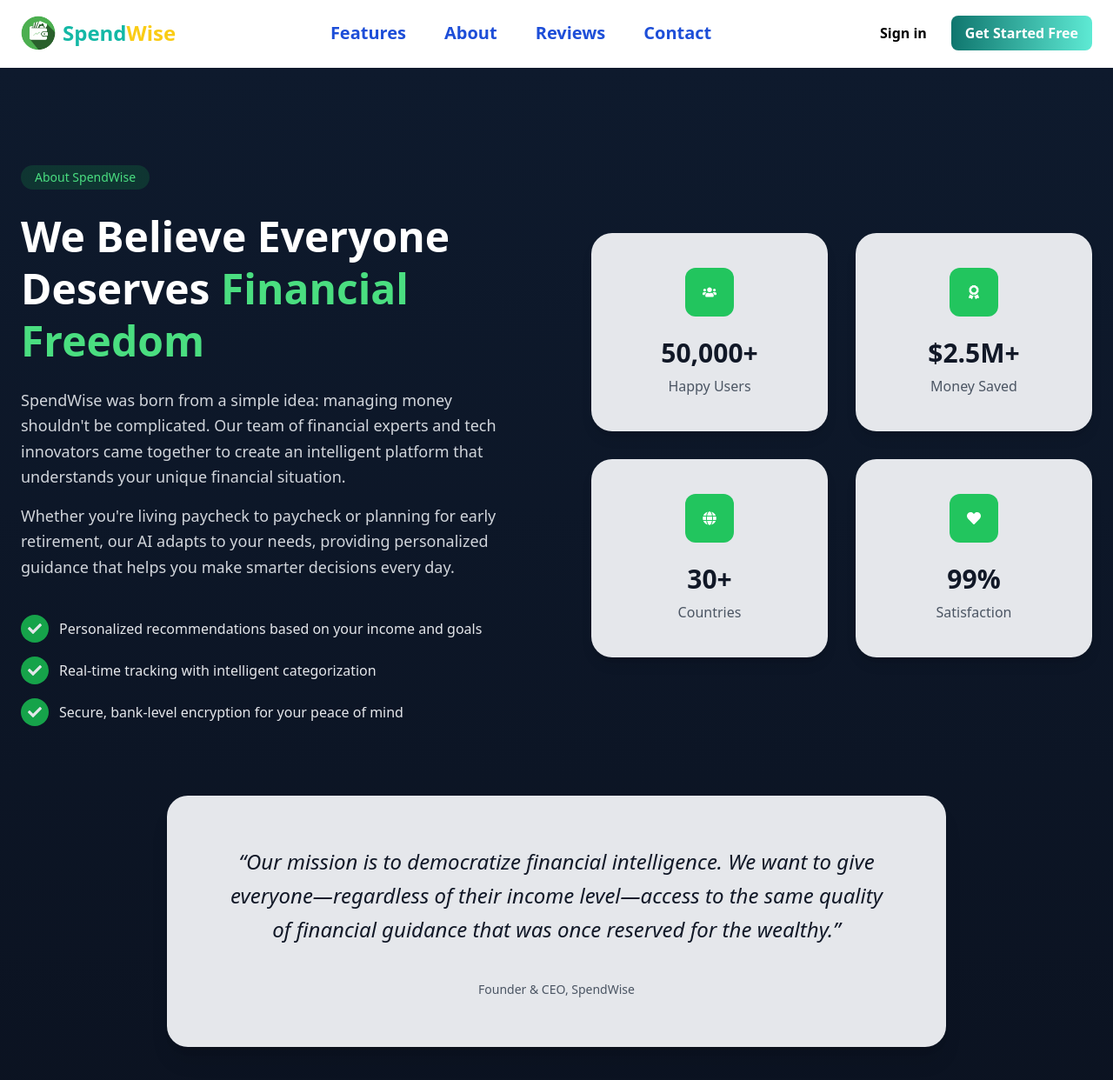
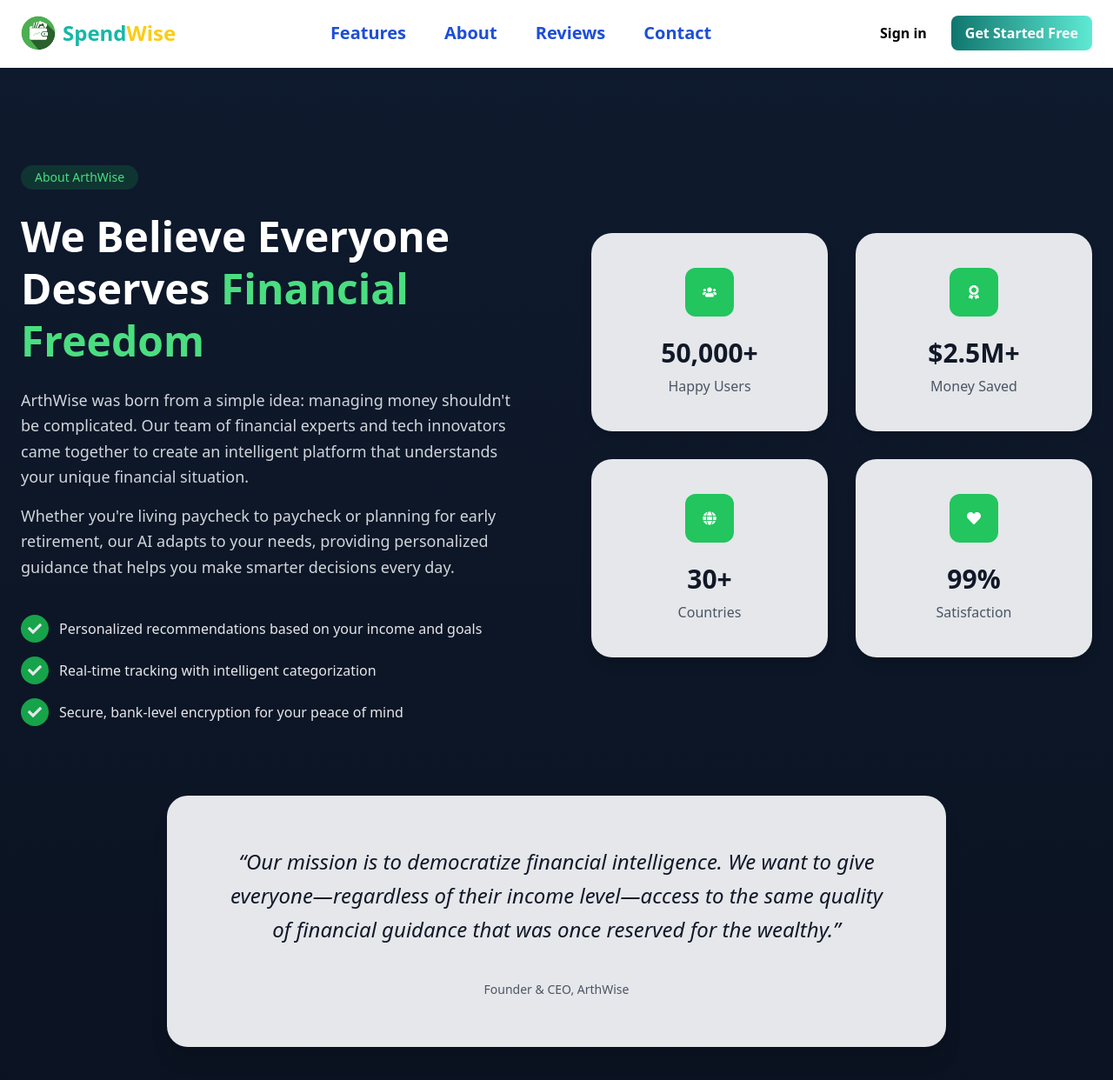
Before and after one commit to BibhuPrasadBaliarsingh/expencetrackerfrontend, a React (Vite) app: page /about in a window 1280 px wide. Shown: the top 1242 px of the page at 87% size. Built offline with nearby package versions, Linux system fonts and the light colour scheme.

Commit message:
update changes

```diff
--- a/index.html
+++ b/index.html
@@ -4,7 +4,7 @@
     <meta charset="UTF-8" />
     <link rel="icon" type="image/svg+xml" href="/logo.png" />
     <meta name="viewport" content="width=device-width, initial-scale=1.0" />
-    <title>SpendWise</title>
+    <title>ArthWise</title>
   </head>
   <body>
     <div id="root"></div>
--- a/src/components/dashboard/Dashboard.jsx
+++ b/src/components/dashboard/Dashboard.jsx
@@ -41,7 +41,7 @@ const Dashboard = () => {
 
         <div className="flex items-center justify-between p-6 border-b border-gray-200 dark:border-white/10">
           <div>
-            <p className="text-sm uppercase tracking-[0.3em] text-teal-500">SpendWise</p>
+            <p className="text-sm uppercase tracking-[0.3em] text-teal-500">ArthWise</p>
             <h1 className="text-2xl font-bold mt-2 text-slate-900 dark:text-white">Dashboard</h1>
           </div>
 
--- a/src/components/dashboard/Dashboard_welcome.jsx
+++ b/src/components/dashboard/Dashboard_welcome.jsx
@@ -71,7 +71,7 @@ const Dashboard_welcome = () => {
       <div className="rounded-[2rem] bg-white/90 dark:bg-[#0B1220]/90 border border-slate-200 dark:border-white/10 shadow-2xl p-8 backdrop-blur-xl">
         <div className="flex flex-col lg:flex-row justify-between gap-6 items-start">
           <div className="max-w-2xl">
-            <p className="text-sm uppercase tracking-[0.35em] text-teal-500 mb-3">SpendWise Dashboard</p>
+            <p className="text-sm uppercase tracking-[0.35em] text-teal-500 mb-3">ArthWise Dashboard</p>
             <h1 className="text-3xl sm:text-4xl font-bold text-slate-900 dark:text-white mb-4">
               Hello, {user?.name || 'Investor'}.
             </h1>
@@ -115,7 +115,7 @@ const Dashboard_welcome = () => {
             ) : (
               <div className="space-y-3">
                 <p className="text-sm font-semibold text-slate-900 dark:text-white">No income added yet</p>
-                <p className="text-xs text-slate-500 dark:text-slate-400">Add your monthly income so SpendWise can show your budget breakdown.</p>
+                <p className="text-xs text-slate-500 dark:text-slate-400">Add your monthly income so ArthWise can show your budget breakdown.</p>
                 <Link
                   to="/dashboard/profile"
                   className="inline-flex items-center justify-center rounded-full bg-teal-600 text-white px-4 py-2 text-sm font-medium hover:bg-teal-500 transition"
--- a/src/components/footer/Footer.jsx
+++ b/src/components/footer/Footer.jsx
@@ -57,7 +57,7 @@ const Footer = () => {
 
       {/* Bottom Section */}
       <div className="max-w-7xl mx-auto px-6 py-6 flex flex-col sm:flex-row items-center justify-between gap-4 text-sm">
-        <p>© 2026 SpendWise. All rights reserved.</p>
+        <p>© 2026 ArthWise. All rights reserved.</p>
         <p>
           Made with <span className="text-red-500">❤️</span> for your financial
           freedom
--- a/src/components/pages/About.jsx
+++ b/src/components/pages/About.jsx
@@ -17,7 +17,7 @@ const About = () => {
         {/* LEFT CONTENT */}
         <div>
           <span className="inline-block bg-green-600/20 text-green-400 px-4 py-1 rounded-full text-sm mb-6">
-            About SpendWise
+            About ArthWise
           </span>
 
           <h2 className="text-5xl font-bold text-white leading-tight">
@@ -27,7 +27,7 @@ const About = () => {
           </h2>
 
           <p className="mt-6 text-gray-300 text-lg leading-relaxed">
-            SpendWise was born from a simple idea: managing money shouldn't be
+            ArthWise was born from a simple idea: managing money shouldn't be
             complicated. Our team of financial experts and tech innovators came
             together to create an intelligent platform that understands your
             unique financial situation.
@@ -98,7 +98,7 @@ const About = () => {
 
           <div className="mt-10">
             <p className="text-gray-600 text-sm">
-              Founder & CEO, SpendWise
+              Founder & CEO, ArthWise
             </p>
           </div>
         </div>
--- a/src/components/pages/Contact.jsx
+++ b/src/components/pages/Contact.jsx
@@ -81,8 +81,8 @@ const Contact = () => {
                 {
                   icon: <MdOutlineEmail />,
                   label: "Email Us",
-                  value: "hello@spendwise.com",
-                  href: "mailto:hello@spendwise.com",
+                  value: "hello@arthwise.com",
+                  href: "mailto:hello@arthwise.com",
                 },
                 {
                   icon: <FaPhoneAlt />,
--- a/src/components/pages/Features.jsx
+++ b/src/components/pages/Features.jsx
@@ -24,7 +24,7 @@ const Features = () => {
                                  bg-white dark:bg-[#111C33]
                                  text-gray-600 dark:text-gray-300
                                  shadow-sm'>
-                    ✨ Why Choose SpendWise
+                    ✨ Why Choose ArthWise
                 </span>
 
                 {/* Heading */}
```
